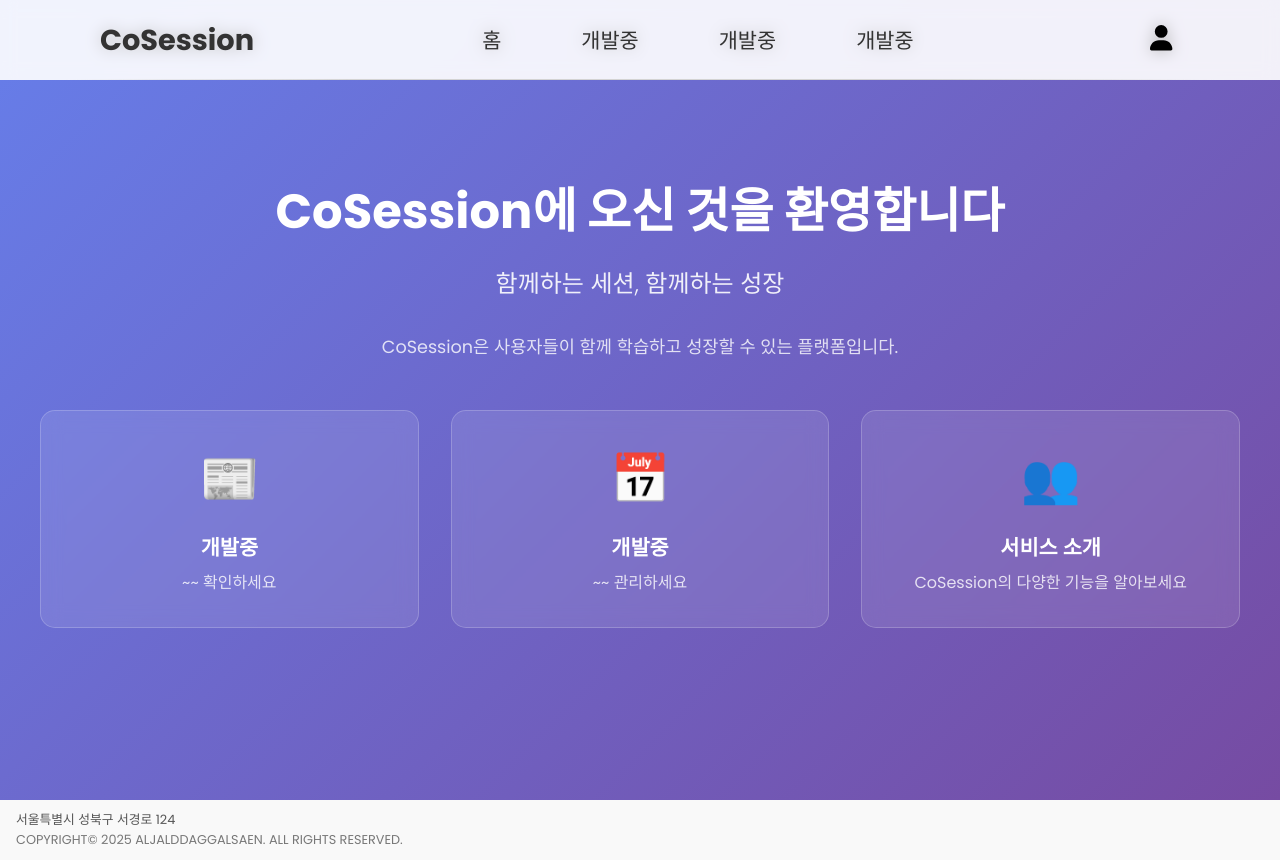
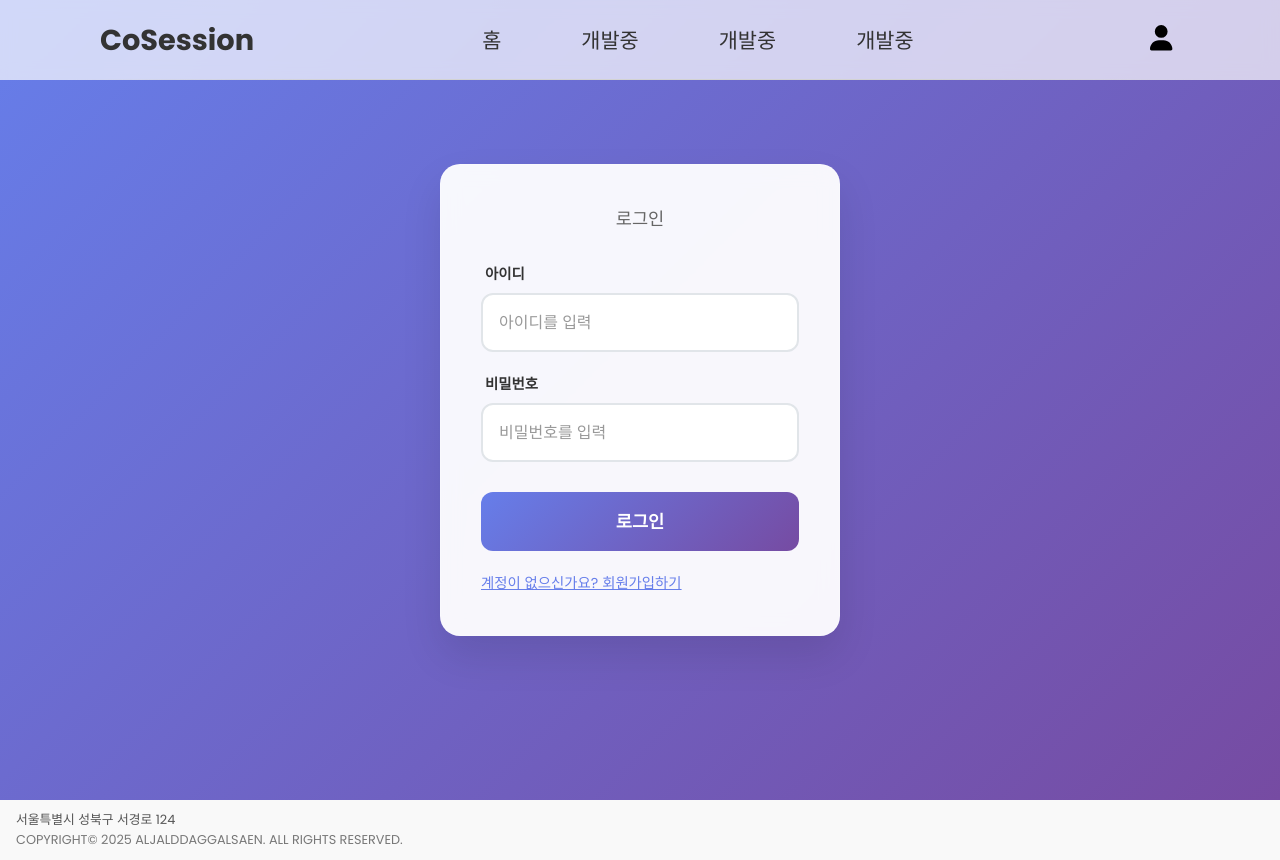
Before and after one commit to FExBE-CollabSession/FEFE, a React (Vite) app: page / in a window 1280 px wide. Built offline with nearby package versions, Linux system fonts and the light colour scheme; a web font is replaced by a local one.

Commit message:
시간표 추가

```diff
--- a/package.json
+++ b/package.json
@@ -16,6 +16,7 @@
     "boxicons": "^2.1.4",
     "react": "^19.1.0",
     "react-dom": "^19.1.0",
+    "react-icons": "^5.5.0",
     "react-router-dom": "^7.6.3",
     "remixicon": "^4.6.0",
     "scrollreveal": "^4.0.9",
--- a/src/App.jsx
+++ b/src/App.jsx
@@ -1,18 +1,59 @@
 import './App.css';
+import { BrowserRouter as Router, Routes, Route, Navigate } from 'react-router-dom';
+import { AuthProvider, useAuth } from './contexts/AuthContext';
 import Header from './components/Header.jsx';
 import Home from './pages/Home';
+import LoginPage from './pages/LoginPage';
+import SignupPage from './pages/SignupPage';
 import Footer from './components/Footer.jsx';
 import 'remixicon/fonts/remixicon.css';
 import 'boxicons/css/boxicons.min.css';
 import '@fortawesome/fontawesome-free/css/all.min.css';
 
+// 로그인이 필요한 컴포넌트를 감싸는 래퍼
+function ProtectedRoute({ children }) {
+    const { authUser } = useAuth();
+
+    if (!authUser) {
+        return <Navigate to="/" replace />;
+    }
+
+    return children;
+}
+
+// 메인 앱 컴포넌트
+function AppContent() {
+    const { authUser } = useAuth();
+
+    return (
+        <Router>
+            <div className="App">
+                <Header />
+                <main>
+                    <Routes>
+                        <Route path="/" element={
+                            authUser ? <Navigate to="/main" replace /> : <LoginPage />
+                        } />
+                        <Route path="/signup" element={
+                            authUser ? <Navigate to="/main" replace /> : <SignupPage />
+                        } />
+                        <Route path="/main" element={
+                            <Home />
+                        } />
+                    </Routes>
+                </main>
+                <Footer />
+            </div>
+        </Router>
+    );
+}
+
+// 최상위 App 컴포넌트
 function App() {
     return (
-        <>
-            <Header/>
-            <Home/>
-            <Footer/>
-        </>
+        <AuthProvider>
+            <AppContent />
+        </AuthProvider>
     );
 }
 
--- a/src/components/Header.jsx
+++ b/src/components/Header.jsx
@@ -57,7 +57,7 @@ function Header() {
     return (
         <> <SwalGlobalStyle/>
             <HeaderWrapper>
-                <Logo to="/">
+                <Logo to="/main">
                     <LogoText>CoSession</LogoText>
                 </Logo>
                 {menuOpen && window.innerWidth <= 768 ? (
@@ -65,14 +65,14 @@ function Header() {
                         <MobileNavHeader>
                             <CloseBtn onClick={() => setMenuOpen(false)}>×</CloseBtn>
                         </MobileNavHeader>
-                        <li><LinkStyled to="/" onClick={() => setMenuOpen(false)}>홈</LinkStyled></li>
+                        <li><LinkStyled to="/main" onClick={() => setMenuOpen(false)}>홈</LinkStyled></li>
                         <li><LinkStyled to="/articles/page/1" onClick={() => setMenuOpen(false)}>개발중</LinkStyled></li>
                         <li><LinkStyled to="/calendar" onClick={() => setMenuOpen(false)}>개발중</LinkStyled></li>
                         <li><LinkStyled to="/about" onClick={() => setMenuOpen(false)}>개발 중</LinkStyled></li>
                     </NavBar>
                 ) : (
                     <NavBar>
-                        <li><LinkStyled to="/" onClick={() => setMenuOpen(false)}>홈</LinkStyled></li>
+                        <li><LinkStyled to="/main" onClick={() => setMenuOpen(false)}>홈</LinkStyled></li>
                         <li><LinkStyled to="/articles/page/1" onClick={() => setMenuOpen(false)}>개발중</LinkStyled></li>
                         <li><LinkStyled to="/calendar" onClick={() => setMenuOpen(false)}>개발중</LinkStyled></li>
                         <li><LinkStyled to="/about" onClick={() => setMenuOpen(false)}>개발중</LinkStyled></li>
@@ -100,12 +100,12 @@ function Header() {
                                 <DropdownContent>
                                     <div onClick={() => {
                                         setDropdownOpen(false);
-                                        navigate("/auth/login");
+                                        navigate("/");
                                     }}>로그인
                                     </div>
                                     <div onClick={() => {
                                         setDropdownOpen(false);
-                                        navigate("/auth/signup");
+                                        navigate("/signup");
                                     }}>회원가입
                                     </div>
                                 </DropdownContent>
--- a/src/main.jsx
+++ b/src/main.jsx
@@ -1,25 +1,8 @@
 import React from "react";
 import ReactDOM from "react-dom/client";
-import {BrowserRouter, Routes, Route} from "react-router-dom";
 import App from "./App.jsx";
 import "./App.css";
 
-import RootLayout from "./layouts/RootLayout.jsx";
-import LoginPage from './pages/LoginPage.jsx';
-import SignupPage from "./pages/SignupPage.jsx";
-
-import {AuthProvider} from "./contexts/AuthContext";
-
 ReactDOM.createRoot(document.getElementById("root")).render(
-    <AuthProvider>
-        <BrowserRouter>
-            <Routes>
-                <Route path="/" element={<RootLayout/>}>
-                    <Route index element={<App/>}/>
-                    <Route path="auth/login" element={<LoginPage/>}/>
-                    <Route path="auth/signup" element={<SignupPage/>}/>
-                </Route>
-            </Routes>
-        </BrowserRouter>
-    </AuthProvider>
+    <App />
 );
--- a/src/pages/Home.jsx
+++ b/src/pages/Home.jsx
@@ -1,135 +1,229 @@
-import React, { useEffect } from "react";
+import React, { useState } from "react";
 import styled from "styled-components";
-import ScrollReveal from "scrollreveal";
+import { FaPlus, FaBars } from "react-icons/fa";
+
+const DAYS = ["월", "화", "수", "목", "금"];
+const TIMES = [9, 10, 11, 12, 1, 2, 3, 4, 5, 6];
+
+const SEMESTERS = [
+    "2025년 1학기",
+    "2024년 2학기",
+    "2024년 1학기"
+];
+
+const initialTimetables = {
+    "2025년 1학기": {},
+    "2024년 2학기": {},
+    "2024년 1학기": {},
+};
 
 function Home() {
-    useEffect(() => {
-        ScrollReveal().reveal('.home-content', {
-            delay: 200,
-            distance: '50px',
-            origin: 'bottom',
-            duration: 1000,
-            easing: 'ease-in-out'
-        });
-    }, []);
+    const [showAddModal, setShowAddModal] = useState(false);
+    const [selectedSemester, setSelectedSemester] = useState(SEMESTERS[0]);
+    const [showSemesterList, setShowSemesterList] = useState(false);
+    const [timetables, setTimetables] = useState(initialTimetables);
+
+    const handleSelectSemester = (semester) => {
+        setSelectedSemester(semester);
+        setShowSemesterList(false);
+    };
 
     return (
-        <HomeContainer>
-            <HomeContent className="home-content">
-                <Title>CoSession에 오신 것을 환영합니다</Title>
-                <Subtitle>함께하는 세션, 함께하는 성장</Subtitle>
-                <Description>
-                    CoSession은 사용자들이 함께 학습하고 성장할 수 있는 플랫폼입니다.
-                </Description>
-                <FeatureGrid>
-                    <FeatureCard>
-                        <FeatureIcon>📰</FeatureIcon>
-                        <FeatureTitle>개발중</FeatureTitle>
-                        <FeatureDesc>~~ 확인하세요</FeatureDesc>
-                    </FeatureCard>
-                    <FeatureCard>
-                        <FeatureIcon>📅</FeatureIcon>
-                        <FeatureTitle>개발중</FeatureTitle>
-                        <FeatureDesc>~~ 관리하세요</FeatureDesc>
-                    </FeatureCard>
-                    <FeatureCard>
-                        <FeatureIcon>👥</FeatureIcon>
-                        <FeatureTitle>서비스 소개</FeatureTitle>
-                        <FeatureDesc>CoSession의 다양한 기능을 알아보세요</FeatureDesc>
-                    </FeatureCard>
-                </FeatureGrid>
-            </HomeContent>
-        </HomeContainer>
+        <TimetableFullWrapper>
+            <TimetableWrapper>
+                <TimetableHeader>
+                    <Semester>{selectedSemester}</Semester>
+                    <Title>시간표</Title>
+                    <HeaderIcons>
+                        <IconButton onClick={() => setShowAddModal(true)} title="수업 추가">
+                            <FaPlus size={24} />
+                        </IconButton>
+                        <IconButton title="메뉴" onClick={() => setShowSemesterList(v => !v)}>
+                            <FaBars size={24} />
+                        </IconButton>
+                        {showSemesterList && (
+                            <SemesterDropdown>
+                                {SEMESTERS.map(sem => (
+                                    <SemesterItem
+                                        key={sem}
+                                        onClick={() => handleSelectSemester(sem)}
+                                        $selected={sem === selectedSemester}
+                                    >
+                                        {sem}
+                                    </SemesterItem>
+                                ))}
+                            </SemesterDropdown>
+                        )}
+                    </HeaderIcons>
+                </TimetableHeader>
+                <TableBox>
+                    <StyledTable>
+                        <thead>
+                            <tr>
+                                <th></th>
+                                {DAYS.map(day => (
+                                    <th key={day}>{day}</th>
+                                ))}
+                            </tr>
+                        </thead>
+                        <tbody>
+                            {TIMES.map(time => (
+                                <tr key={time}>
+                                    <TimeCell>{time}</TimeCell>
+                                    {DAYS.map(day => (
+                                        <TableCell key={day + time}></TableCell>
+                                    ))}
+                                </tr>
+                            ))}
+                        </tbody>
+                    </StyledTable>
+                </TableBox>
+            </TimetableWrapper>
+            {showAddModal && (
+                <ModalOverlay onClick={() => setShowAddModal(false)}>
+                    <ModalContent onClick={e => e.stopPropagation()}>
+                        <h3>수업 추가 (UI만)</h3>
+                        <p>이곳에 수업 추가 폼이 들어갑니다.</p>
+                        <button onClick={() => setShowAddModal(false)}>닫기</button>
+                    </ModalContent>
+                </ModalOverlay>
+            )}
+        </TimetableFullWrapper>
     );
 }
 
 export default Home;
 
-const HomeContainer = styled.div`
+const TimetableFullWrapper = styled.div`
     min-height: 100vh;
     width: 100vw;
     display: flex;
     align-items: center;
     justify-content: center;
-    background: linear-gradient(135deg, #667eea 0%, #764ba2 100%);
-    color: white;
-    padding: 2rem;
+    background: #fafbfc;
 `;
 
-const HomeContent = styled.div`
-    text-align: center;
-    max-width: 1200px;
-    width: 100%;
+const TimetableWrapper = styled.div`
+    width: 700px;
+    max-width: 95vw;
+    background: #fff;
+    border-radius: 24px;
+    box-shadow: 0 4px 24px rgba(0,0,0,0.08);
+    padding: 48px 32px 32px 32px;
 `;
 
-const Title = styled.h1`
-    font-size: 3rem;
-    margin-bottom: 1rem;
-    font-weight: bold;
+const TimetableHeader = styled.div`
+    display: flex;
+    align-items: center;
+    gap: 16px;
+    margin-bottom: 24px;
+`;
 
-    @media (max-width: 768px) {
-        font-size: 2rem;
+const Semester = styled.div`
+    color: #b71c1c;
+    font-size: 1.2rem;
+    font-weight: 500;
+`;
+
+const Title = styled.h2`
+    font-size: 2.3rem;
+    font-weight: 700;
+    margin: 0 20px 0 0;
+`;
+
+const HeaderIcons = styled.div`
+    margin-left: auto;
+    display: flex;
+    gap: 16px;
+    position: relative;
+`;
+
+const IconButton = styled.button`
+    background: none;
+    border: none;
+    cursor: pointer;
+    padding: 6px;
+    display: flex;
+    align-items: center;
+    &:hover { opacity: 0.7; }
+`;
+
+const SemesterDropdown = styled.ul`
+    position: absolute;
+    top: 120%;
+    right: 0;
+    background: #fff;
+    border: 1px solid #eee;
+    border-radius: 10px;
+    box-shadow: 0 2px 8px rgba(0,0,0,0.08);
+    min-width: 140px;
+    z-index: 10;
+    padding: 4px 0;
+`;
+
+const SemesterItem = styled.li`
+    padding: 10px 18px;
+    font-size: 1.05rem;
+    color: ${({$selected}) => $selected ? '#fff' : '#b71c1c'};
+    background: ${({$selected}) => $selected ? '#b71c1c' : 'transparent'};
+    cursor: pointer;
+    border-radius: 8px;
+    transition: background 0.15s;
+    &:hover {
+        background: #f5eaea;
+        color: #b71c1c;
     }
 `;
 
-const Subtitle = styled.h2`
-    font-size: 1.5rem;
-    margin-bottom: 2rem;
-    opacity: 0.9;
-    font-weight: 300;
+const TableBox = styled.div`
+    background: #fff;
+    border-radius: 18px;
+    box-shadow: 0 2px 8px rgba(0,0,0,0.04);
+    padding: 18px;
+`;
 
-    @media (max-width: 768px) {
-        font-size: 1.2rem;
+const StyledTable = styled.table`
+    width: 100%;
+    border-collapse: collapse;
+    th, td {
+        border: 1px solid #eee;
+        text-align: center;
+        min-width: 60px;
+        height: 60px;
+        font-size: 1.15rem;
+    }
+    th {
+        background: #fafafa;
+        font-weight: 600;
+        font-size: 1.1rem;
     }
 `;
 
-const Description = styled.p`
-    font-size: 1.1rem;
-    margin-bottom: 3rem;
-    opacity: 0.8;
-    line-height: 1.6;
-    max-width: 600px;
-    margin-left: auto;
-    margin-right: auto;
-
-    @media (max-width: 768px) {
-        font-size: 1rem;
-    }
+const TimeCell = styled.td`
+    background: #fafafa;
+    font-weight: 500;
+    color: #bdbdbd;
 `;
 
-const FeatureGrid = styled.div`
-    display: grid;
-    grid-template-columns: repeat(auto-fit, minmax(250px, 1fr));
-    gap: 2rem;
-    margin-top: 3rem;
+const TableCell = styled.td`
+    background: #fff;
 `;
 
-const FeatureCard = styled.div`
-    background: rgba(255, 255, 255, 0.1);
-    backdrop-filter: blur(10px);
-    border-radius: 15px;
-    padding: 2rem;
-    border: 1px solid rgba(255, 255, 255, 0.2);
-    transition: transform 0.3s ease, box-shadow 0.3s ease;
-
-    &:hover {
-        transform: translateY(-5px);
-        box-shadow: 0 10px 30px rgba(0, 0, 0, 0.3);
-    }
+const ModalOverlay = styled.div`
+    position: fixed;
+    top: 0; left: 0; right: 0; bottom: 0;
+    background: rgba(0,0,0,0.2);
+    display: flex;
+    align-items: center;
+    justify-content: center;
+    z-index: 1000;
 `;
 
-const FeatureIcon = styled.div`
-    font-size: 3rem;
-    margin-bottom: 1rem;
+const ModalContent = styled.div`
+    background: #fff;
+    border-radius: 12px;
+    padding: 32px 24px;
+    min-width: 280px;
+    box-shadow: 0 2px 16px rgba(0,0,0,0.08);
+    text-align: center;
 `;
-
-const FeatureTitle = styled.h3`
-    font-size: 1.3rem;
-    margin-bottom: 0.5rem;
-    font-weight: 600;
-`;
-
-const FeatureDesc = styled.p`
-    opacity: 0.8;
-    line-height: 1.5;
-`;
--- a/src/pages/LoginPage.jsx
+++ b/src/pages/LoginPage.jsx
@@ -37,7 +37,7 @@ export default function LoginPage() {
                     const json = await res.json();
                     setAuthUser(json.data);
                     await fetchUser();
-                    navigate("/");
+                    navigate("/main");
                 }
             } else {
                 setErrorMessage("아이디나 비밀번호가 일치하지 않습니다.\n입력 사항을 다시 확인해 주세요.");
@@ -87,7 +87,7 @@ export default function LoginPage() {
                     </LoginButton>
                 </Form>
 
-                <SignupLink onClick={() => navigate('/auth/signup')}>
+                <SignupLink onClick={() => navigate('/signup')}>
                     계정이 없으신가요? 회원가입하기
                 </SignupLink>
             </LoginCard>
--- a/src/pages/SignupPage.jsx
+++ b/src/pages/SignupPage.jsx
@@ -74,7 +74,7 @@ export default function SignupPage() {
                     </SignupButton>
                 </Form>
 
-                <LoginLink onClick={() => navigate("/auth/login")}>
+                <LoginLink onClick={() => navigate("/login")}>
                     이미 계정이 있으신가요? 로그인하기
                 </LoginLink>
             </SignupCard>
```
Also changed, not shown: 1 other file (tests, documents, lock files or other folders).
